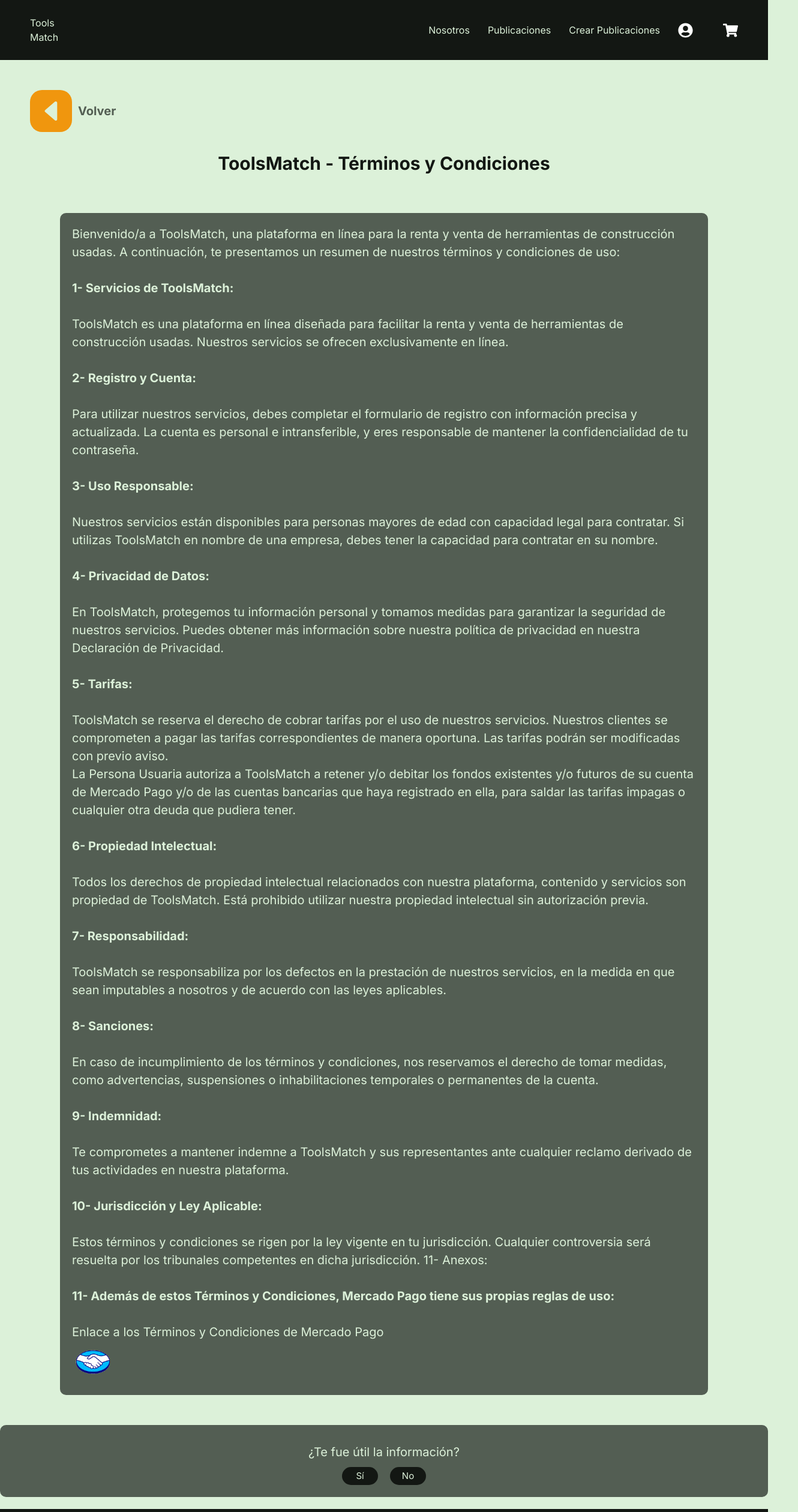
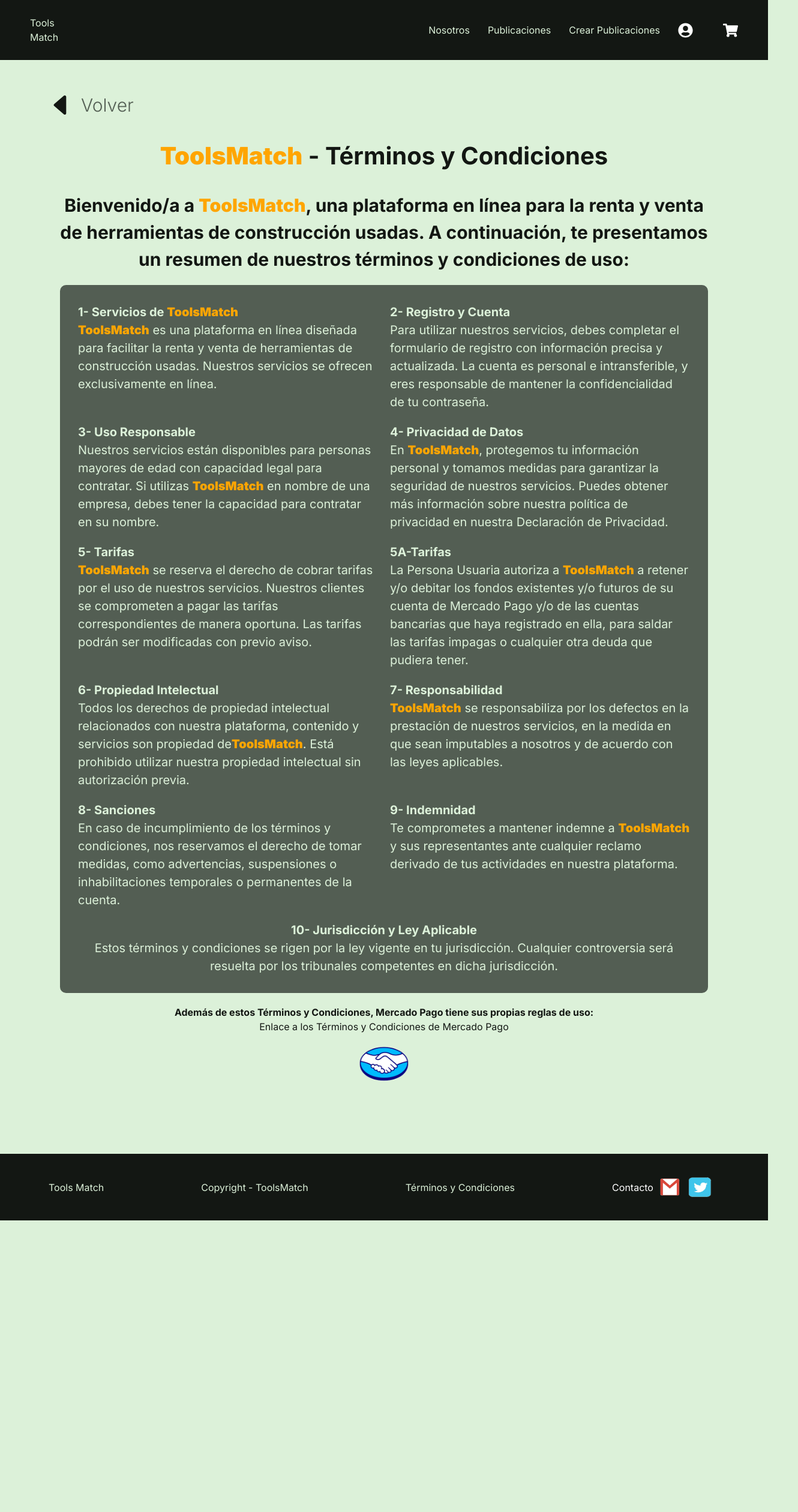
Before and after one commit to Jefersonsteven/tools-match, a Next.js app: page /terms in a window 1280 px wide. Shown: the top 2520 px of the page at 60% size, 1330 px wide, since content can reach past the window. After the commit the page ends 2034 px from the top, so only its background shows below. Built offline with nearby package versions, Linux system fonts and the light colour scheme.

Commit message:
tyc refactored and back button

```diff
--- a/src/app/terms/Terms.module.css
+++ b/src/app/terms/Terms.module.css
@@ -1,74 +1,71 @@
-
-.termsContainer{
+.termsContainer {
   min-height: 100vh;
+  padding: 100px;
+  margin: 0 auto;
 }
-.termsTitle{
+.termsContainer h3 {
+  display: flex;
+  justify-content: center;
+  font-size: 3rem;
   text-align: center;
-    font-size: 3rem;
+  gap: 1rem;
+}
+.termsTitle {
+  text-align: center;
+  font-size: 4rem;
   margin: 3rem 0;
   font-weight: 500;
 }
-.termsSubTitle{
-    background-color: var(--black-light);
-    text-align: flex-start;
+.termsSubHeader {
   font-size: 2rem;
   margin: 2rem 0;
   color: var(--white);
-    padding: 2rem;
+  padding: 3rem;
   border-radius: 10px;
+  background-color: var(--black-light);
+  display: grid;
+  grid-template-columns: repeat(2, 4fr);
+  gap: 2rem;
 }
-.termsSubHeader{
-    padding: 10px 100px;
 
+.termsSubHeader > div {
+  break-inside: avoid-column;
 }
-.infoUtil{
-    background-color: var(--black-light);
-    text-align: flex-start;
-    font-size: 2rem;
-    margin: 2rem 0;
-    color: var(--white);
-    padding: 2rem;
-    border-radius: 10px;
+.termsSubHeader > div:last-child {
+  grid-column: span 2;
+  text-align: center;
 }
-.infoUtil p{
+
+.mptyc {
   text-align: center;
-    margin: 1rem 0;
-    font-size: 2rem;
-    font-size: 2rem;
-    color: var(--white);
+  align-items: center;
 }
-.termButton{
+
+.logoContainer {
+  width: 100px;
+  height: 100px;
+  margin: 0 auto;
   display: flex;
-    font-size: 1.5rem;
   justify-content: center;
+  text-align: center;
 }
-.termButton button{
-    width: 20px;
-    height: 20px;
-    margin: 0 10px;
+
+.logo {
+  width: 100%;
+  height: 100%;
 }
-.Close{
-    background-color: var(--black);
-    text-align: flex-start;
-    font-size: 2rem;
-    margin: 2rem 0;
-    color: var(--white);
-    padding: 2rem;
-    border-radius: 10px;
-    height: 50px;
-    margin-top: 1rem;
-    margin-inline: auto;
-    margin-top: 20px;
+
+.backcontainer {
+  width: fit-content;
+  height: fit-content;
+  display: flex;
+  justify-content: flex-start;
+  position: absolute;
+  top: 100px;
+  left: 25px;
 }
-.Modal{
-    padding: 20px;
-    height: 20%;
-    width: 60%;
-    opacity: 1;
-    background-color: var(--black-light);
-    border-radius: 10px;
-    margin-left: 30%;
-    max-width: 300px;
-    margin-top: 50%;
-    font-weight: 800;
+
+.brand {
+  font-weight: 900;
+  color: orange;
 }
--- a/src/app/terms/page.jsx
+++ b/src/app/terms/page.jsx
@@ -2,141 +2,148 @@
 
 import style from "./Terms.module.css";
 import React, { useState } from "react";
-import Modal from "react-modal";
 import Image from "next/image";
 import Back from "@/components/back/Back";
-import { useRouter } from "next/navigation";
+import Link from "next/link";
 
 function Terms() {
-  const [isModalOpen, setIsModalOpen] = useState(false);
-  const [showMessage, setShowMessage] = useState(false);
-  const [messageText, setMessageText] = useState("");
-  const [showButtons, setShowButtons] = useState(true);
-  const [showQuestion, setShowQuestion] = useState(true);
-  const router = useRouter();
-
-  const handleButtonClick = async (message) => {
-    setShowMessage(true);
-    setMessageText(message);
-    setShowButtons(false);
-    setShowQuestion(false);
-  };
-
   return (
     <div className={style.termsContainer}>
+      <div className={style.backcontainer}>
         <Back />
+      </div>
       <div id="terms-and-conditions" className={style.terms}>
         <div className={style.termsHeader}>
           <h2 className={style.termsTitle}>
-            <strong>ToolsMatch - Términos y Condiciones</strong>
+            <strong>
+              <span className={style.brand}>ToolsMatch</span> - Términos y
+              Condiciones
+            </strong>
           </h2>
         </div>
+        <h3>
+          <strong>
+            Bienvenido/a a <span className={style.brand}>ToolsMatch</span>, una
+            plataforma en línea para la renta y venta de herramientas de
+            construcción usadas. A continuación, te presentamos un resumen de
+            nuestros términos y condiciones de uso:
+          </strong>
+        </h3>
         <div className={style.termsSubHeader}>
-          <p className={style.termsSubTitle}>
-            Bienvenido/a a ToolsMatch, una plataforma en línea para la renta y
-            venta de herramientas de construcción usadas. A continuación, te
-            presentamos un resumen de nuestros términos y condiciones de uso:
-            <br />
-            <br />
-            <strong>1- Servicios de ToolsMatch:</strong>
-            <br />
-            <br />
-            ToolsMatch es una plataforma en línea diseñada para facilitar la
-            renta y venta de herramientas de construcción usadas. Nuestros
-            servicios se ofrecen exclusivamente en línea.
-            <br />
-            <br />
-            <strong>2- Registro y Cuenta:</strong>
-            <br />
-            <br />
+          <div>
+            <strong>
+              1- Servicios de <span className={style.brand}>ToolsMatch</span>
+            </strong>
+            <p>
+              <span className={style.brand}>ToolsMatch</span> es una plataforma
+              en línea diseñada para facilitar la renta y venta de herramientas
+              de construcción usadas. Nuestros servicios se ofrecen
+              exclusivamente en línea.
+            </p>
+          </div>
+          <div>
+            <strong>2- Registro y Cuenta</strong>
+            <p>
               Para utilizar nuestros servicios, debes completar el formulario de
               registro con información precisa y actualizada. La cuenta es
               personal e intransferible, y eres responsable de mantener la
               confidencialidad de tu contraseña.
-            <br />
-            <br />
-            <strong>3- Uso Responsable:</strong>
-            <br />
-            <br />
+            </p>
+          </div>
+          <div>
+            <strong>3- Uso Responsable</strong>
+            <p>
               Nuestros servicios están disponibles para personas mayores de edad
-            con capacidad legal para contratar. Si utilizas ToolsMatch en nombre
-            de una empresa, debes tener la capacidad para contratar en su
-            nombre.
-            <br />
-            <br />
-            <strong>4- Privacidad de Datos:</strong>
-            <br />
-            <br />
-            En ToolsMatch, protegemos tu información personal y tomamos medidas
-            para garantizar la seguridad de nuestros servicios. Puedes obtener
-            más información sobre nuestra política de privacidad en nuestra
-            Declaración de Privacidad.
-            <br />
-            <br />
-            <strong>5- Tarifas:</strong>
-            <br />
-            <br />
-            ToolsMatch se reserva el derecho de cobrar tarifas por el uso de
-            nuestros servicios. Nuestros clientes se comprometen a pagar las
-            tarifas correspondientes de manera oportuna. Las tarifas podrán ser
+              con capacidad legal para contratar. Si utilizas{" "}
+              <span className={style.brand}>ToolsMatch</span> en nombre de una
+              empresa, debes tener la capacidad para contratar en su nombre.
+            </p>
+          </div>
+          <div>
+            <strong>4- Privacidad de Datos</strong>
+            <p>
+              En <span className={style.brand}>ToolsMatch</span>, protegemos tu
+              información personal y tomamos medidas para garantizar la
+              seguridad de nuestros servicios. Puedes obtener más información
+              sobre nuestra política de privacidad en nuestra Declaración de
+              Privacidad.
+            </p>
+          </div>
+          <div>
+            <strong>5- Tarifas</strong>
+            <p>
+              <span className={style.brand}>ToolsMatch</span> se reserva el
+              derecho de cobrar tarifas por el uso de nuestros servicios.
+              Nuestros clientes se comprometen a pagar las tarifas
+              correspondientes de manera oportuna. Las tarifas podrán ser
               modificadas con previo aviso.
-            <br />
-            La Persona Usuaria autoriza a ToolsMatch a retener y/o debitar los
-            fondos existentes y/o futuros de su cuenta de Mercado Pago y/o de
-            las cuentas bancarias que haya registrado en ella, para saldar las
-            tarifas impagas o cualquier otra deuda que pudiera tener.
-            <br />
-            <br />
-            <strong>6- Propiedad Intelectual:</strong>
-            <br />
-            <br />
-            Todos los derechos de propiedad intelectual relacionados con nuestra
-            plataforma, contenido y servicios son propiedad de ToolsMatch. Está
-            prohibido utilizar nuestra propiedad intelectual sin autorización
-            previa.
-            <br />
-            <br />
-            <strong>7- Responsabilidad:</strong>
-            <br />
-            <br />
-            ToolsMatch se responsabiliza por los defectos en la prestación de
-            nuestros servicios, en la medida en que sean imputables a nosotros y
-            de acuerdo con las leyes aplicables.
-            <br />
-            <br />
-            <strong>8- Sanciones:</strong>
-            <br />
-            <br />
+            </p>
+          </div>
+          <div>
+            <strong>5A-Tarifas</strong>
+            <p>
+              La Persona Usuaria autoriza a{" "}
+              <span className={style.brand}>ToolsMatch</span> a retener y/o
+              debitar los fondos existentes y/o futuros de su cuenta de Mercado
+              Pago y/o de las cuentas bancarias que haya registrado en ella,
+              para saldar las tarifas impagas o cualquier otra deuda que pudiera
+              tener.
+            </p>
+          </div>
+          <div>
+            <strong>6- Propiedad Intelectual</strong>
+            <p>
+              Todos los derechos de propiedad intelectual relacionados con
+              nuestra plataforma, contenido y servicios son propiedad de
+              <span className={style.brand}>ToolsMatch</span>. Está prohibido
+              utilizar nuestra propiedad intelectual sin autorización previa.
+            </p>
+          </div>
+          <div>
+            <strong>7- Responsabilidad</strong>
+            <p>
+              <span className={style.brand}>ToolsMatch</span> se responsabiliza
+              por los defectos en la prestación de nuestros servicios, en la
+              medida en que sean imputables a nosotros y de acuerdo con las
+              leyes aplicables.
+            </p>
+          </div>
+          <div>
+            <strong>8- Sanciones</strong>
+            <p>
               En caso de incumplimiento de los términos y condiciones, nos
               reservamos el derecho de tomar medidas, como advertencias,
               suspensiones o inhabilitaciones temporales o permanentes de la
               cuenta.
-            <br />
-            <br />
-            <strong>9- Indemnidad:</strong>
-            <br />
-            <br />
-            Te comprometes a mantener indemne a ToolsMatch y sus representantes
-            ante cualquier reclamo derivado de tus actividades en nuestra
-            plataforma.
-            <br />
-            <br />
-            <strong>10- Jurisdicción y Ley Aplicable:</strong>
-            <br />
-            <br />
+            </p>
+          </div>
+          <div>
+            <strong>9- Indemnidad</strong>
+            <p>
+              Te comprometes a mantener indemne a{" "}
+              <span className={style.brand}>ToolsMatch</span> y sus
+              representantes ante cualquier reclamo derivado de tus actividades
+              en nuestra plataforma.
+            </p>
+          </div>
+          <div>
+            <strong>10- Jurisdicción y Ley Aplicable</strong>
+            <p>
               Estos términos y condiciones se rigen por la ley vigente en tu
               jurisdicción. Cualquier controversia será resuelta por los
-            tribunales competentes en dicha jurisdicción. 11- Anexos:
-            <br />
-            <br />
+              tribunales competentes en dicha jurisdicción.
+            </p>
+          </div>
+        </div>
+        <div className={style.mptyc}>
           <strong>
-              11- Además de estos Términos y Condiciones, Mercado Pago tiene sus
+            Además de estos Términos y Condiciones, Mercado Pago tiene sus
             propias reglas de uso:
           </strong>
-            <br />
-            <br />
-            Enlace a los Términos y Condiciones de Mercado Pago
-            <a href="https://www.mercadolibre.cl/ayuda/299" target="blank">
+          <p>Enlace a los Términos y Condiciones de Mercado Pago</p>
+        </div>
+        <div className={style.logoContainer}>
+          <Link href="https://www.mercadolibre.cl/ayuda/299" target="blank">
             <Image
               src="/images/logo/mp.png"
               alt="logo"
@@ -144,55 +151,7 @@ function Terms() {
               height={70}
               className={style.logo}
             />
-            </a>
-          </p>
-        </div>
-        <div className={style.infoUtil}>
-          {!showMessage && (
-            <div>
-              <p>¿Te fue útil la información?</p>
-            </div>
-          )}
-          {showButtons && (
-            <div className={style.termButton}>
-              <button
-                onClick={() =>
-                  handleButtonClick(
-                    <span>
-                      ¡Muchas Gracias! Tu opinión ayuda a mejorar esta
-                      información para todas las personas.
-                    </span>
-                  )
-                }
-              >
-                Sí
-              </button>
-              <button
-                onClick={() =>
-                  handleButtonClick(
-                    "Lamentamos que no te haya sido útil. Agradecemos tu feedback para mejorar."
-                  )
-                }
-              >
-                No
-              </button>
-            </div>
-          )}
-
-          {showMessage && (
-            <div className={style.message}>
-              <p>{messageText}</p>
-              <button
-                onClick={() => {
-                  setShowMessage(false);
-                  setShowButtons(true);
-                }}
-                className={style.Close}
-              >
-                Cerrar
-              </button>
-            </div>
-          )}
+          </Link>
         </div>
       </div>
     </div>
@@ -200,7 +159,3 @@ function Terms() {
 }
 
 export default Terms;
-
-{
-  /* HACER EL ROUTER BACK */
-}
--- a/src/components/back/Back.jsx
+++ b/src/components/back/Back.jsx
@@ -11,9 +11,7 @@ export default function Back() {
 
   return (
     <div onClick={handleBack} className={style.backContainer}>
-      <div className={style.back}>
-        <IoCaretBack size={50} color="var(--white)" />
-      </div>
+      <IoCaretBack size={50} color="var(--black)" className={style.icon} />
       <h3>Volver</h3>
     </div>
   );
--- a/src/components/back/Back.module.css
+++ b/src/components/back/Back.module.css
@@ -1,5 +1,4 @@
-
-.backContainer{
+.backContainer {
   display: flex;
   justify-content: flex-start;
   width: 100%;
@@ -7,21 +6,12 @@
   cursor: pointer;
   margin-top: 50px;
   margin: 50px 0 0 50px;
-
 }
-  .backContainer h3{
+.backContainer h3 {
   display: flex;
   justify-content: center;
-    font-size: 2rem;
-    font-weight: 700;
+  font-weight: 300;
   color: var(--black-light);
   align-items: center;
   gap: 1rem;
 }
-  .back{
-    width: 70px;
-    height: 70px;
-    padding: 10px;
-    background-color: var(--orange);
-    border-radius: 20px;
-  }
```
Lines whose indentation alone changed are shown as unchanged.
